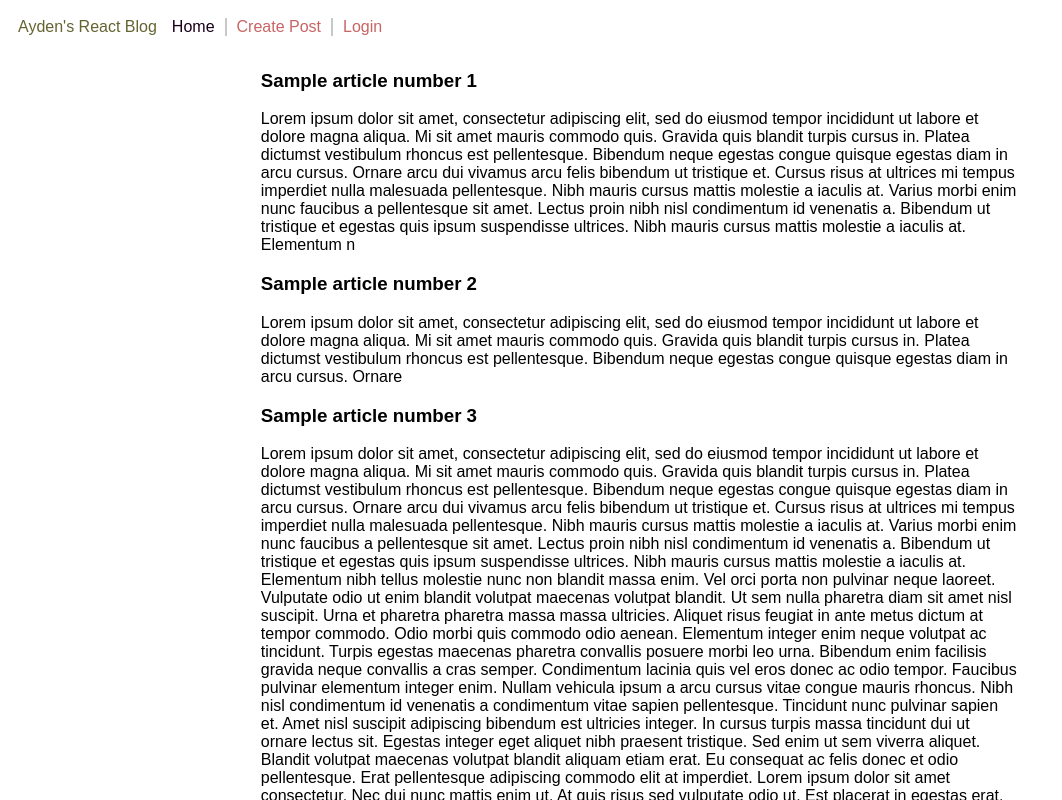
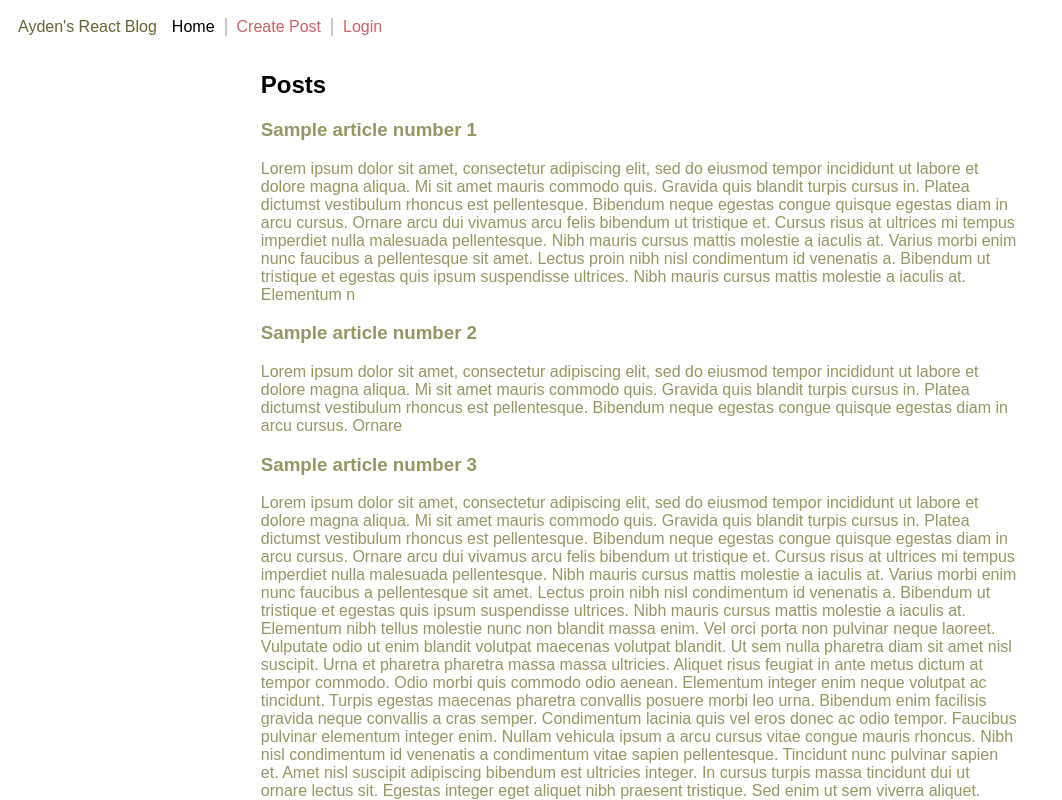
Before and after one commit to leiDnedyA/React-Blog, a React (Create React App) app in the folder react-blog/: page / in a window 1280 px wide. In both pictures the pointer is over the link "Home". Shown: the top 800 px of the page, without its empty margins (0-1062 px from the left). Built offline with nearby package versions, Linux system fonts and the light colour scheme.

Commit message:
Updated design for homepage

```diff
--- a/react-blog/src/App.css
+++ b/react-blog/src/App.css
@@ -46,5 +46,13 @@
 }
 
 .navbarLink:hover {
-  color: rgb(25, 0, 25);
+  color: black;
 }
+
+.article {
+  color:rgba(150, 150, 100);
+}
+
+.article:hover {
+  color: black;
+}
--- a/react-blog/src/pages/Home.js
+++ b/react-blog/src/pages/Home.js
@@ -3,6 +3,7 @@ import Article from '../elements/Article';
 
 function Home(props) {
     return (<div className="home">
+        <h2>Posts</h2>
         {props.articles.map(v => {
             return (<Article
                 title={v.title}
```
